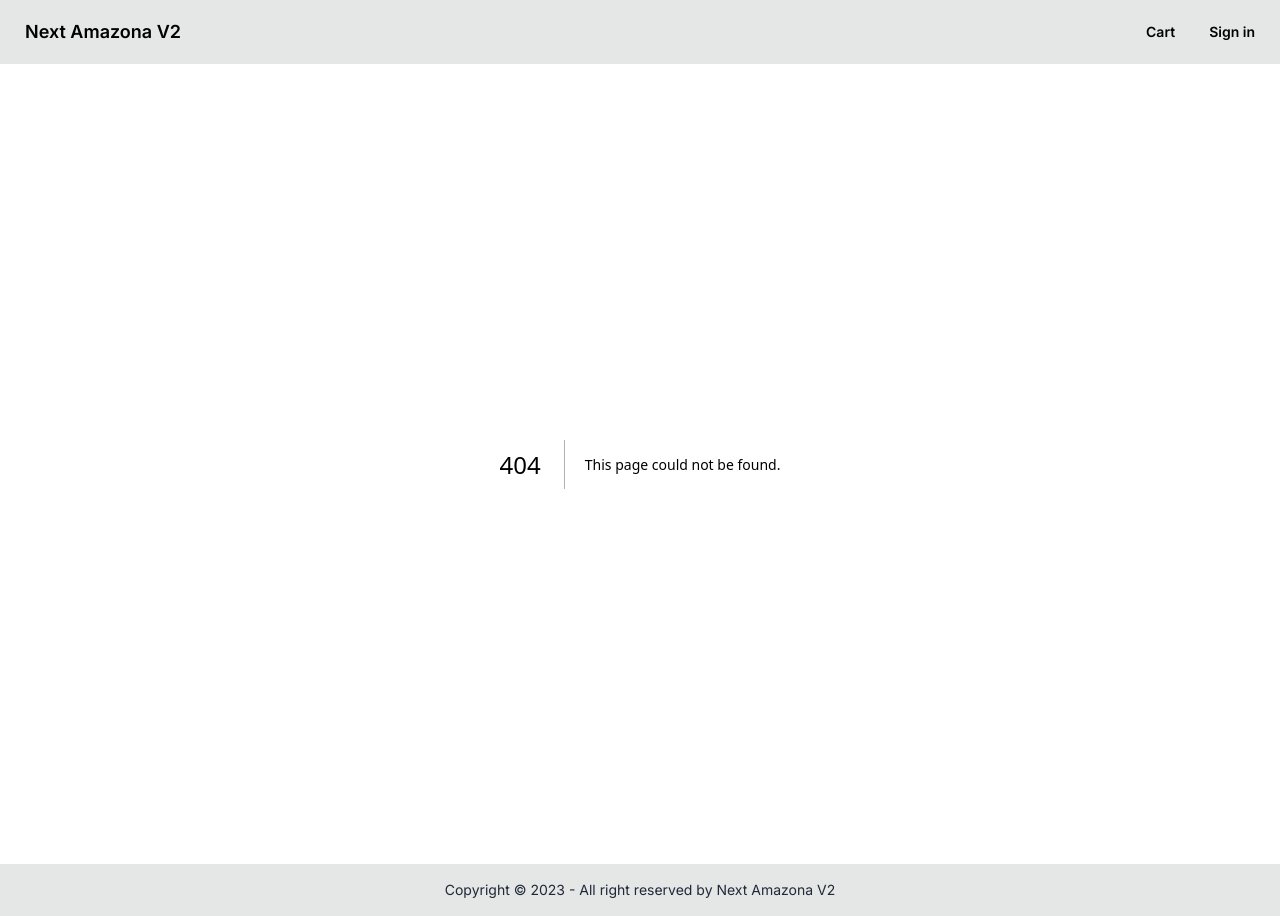
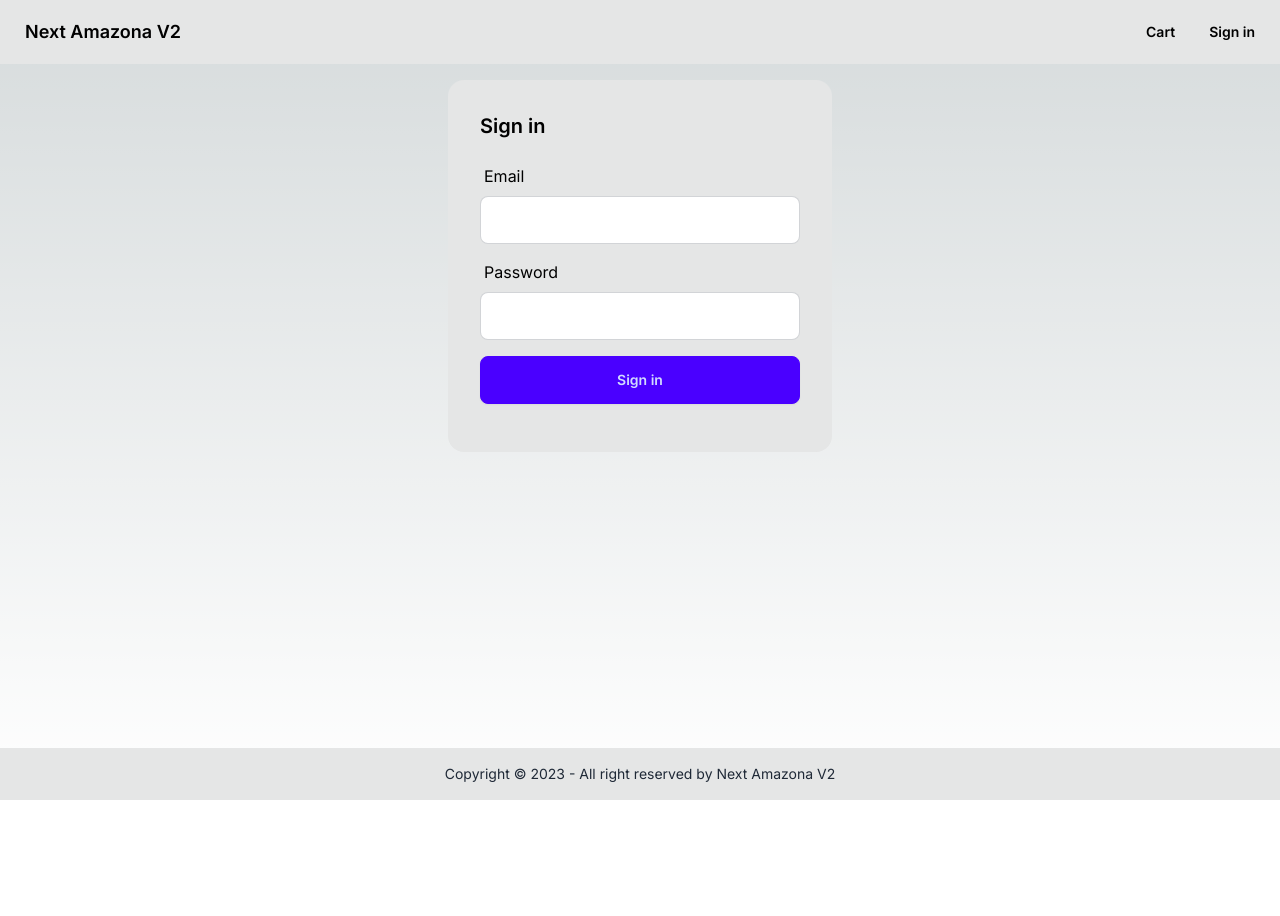
Before and after one commit to abhiyoke/Ecommerce., a Next.js app: page /signin in a window 1280 px wide. Before the commit this address had no page. After the commit the page ends 800 px from the top, so only its background shows below. Built offline with nearby package versions, Linux system fonts and the light colour scheme; no server answers.

Commit message:
Authenticate-User

```diff
--- /dev/null
+++ b/app/(front)/signin/Form.tsx
@@ -0,0 +1,111 @@
+'use client';
+import { signIn, useSession } from 'next-auth/react';
+import { SubmitHandler, useForm } from 'react-hook-form';
+import { useRouter, useSearchParams } from 'next/navigation';
+import { useEffect } from 'react';
+
+type Inputs = {
+  email: string;
+  password: string;
+};
+
+const Form = () => {
+  const { data: session } = useSession();
+
+  const params = useSearchParams();
+  let callbackUrl = params.get('callbackUrl') || '/';
+  const router = useRouter();
+
+  const {
+    register,
+    handleSubmit,
+    formState: { errors, isSubmitting },
+  } = useForm<Inputs>({
+    defaultValues: {
+      email: '',
+      password: '',
+    },
+  });
+
+  useEffect(() => {
+    if (session && session.user) {
+      router.push(callbackUrl);
+    }
+  }, [callbackUrl, params, router, session]);
+
+  const formSubmit: SubmitHandler<Inputs> = async (form) => {
+    const { email, password } = form;
+    signIn('credentials', {
+      email,
+      password,
+    });
+  };
+  return (
+    <div className="max-w-sm  mx-auto card bg-base-300 my-4">
+      <div className="card-body">
+        <h1 className="card-title">Sign in</h1>
+        {params.get('error') && (
+          <div className="alert text-error">
+            {params.get('error') === 'CredentialsSignin'
+              ? 'Invalid email or password'
+              : params.get('error')}
+          </div>
+        )}
+        {params.get('success') && (
+          <div className="alert text-success">{params.get('success')}</div>
+        )}
+        <form onSubmit={handleSubmit(formSubmit)}>
+          <div className="my-2">
+            <label className="label" htmlFor="email">
+              Email
+            </label>
+            <input
+              type="text"
+              id="email"
+              {...register('email', {
+                required: 'Email is required',
+                pattern: {
+                  value: /[a-z0-9]+@[a-z]+\.[a-z]{2,3}/,
+                  message: 'Email is invalid',
+                },
+              })}
+              className="input input-bordered w-full max-w-sm"
+            />
+            {errors.email?.message && (
+              <div className="text-error">{errors.email.message}</div>
+            )}
+          </div>
+          <div className="my-2">
+            <label className="label" htmlFor="password">
+              Password
+            </label>
+            <input
+              type="password"
+              id="password"
+              {...register('password', {
+                required: 'Password is required',
+              })}
+              className="input input-bordered w-full max-w-sm"
+            />
+            {errors.password?.message && (
+              <div className="text-error">{errors.password.message}</div>
+            )}
+          </div>
+          <div className="my-4">
+            <button
+              type="submit"
+              disabled={isSubmitting}
+              className="btn btn-primary w-full"
+            >
+              {isSubmitting && (
+                <span className="loading loading-spinner"></span>
+              )}
+              Sign in
+            </button>
+          </div>
+        </form>
+      </div>
+    </div>
+  );
+};
+export default Form;
--- /dev/null
+++ b/app/(front)/signin/page.tsx
@@ -0,0 +1,10 @@
+import { Metadata } from 'next';
+import Form from './Form';
+
+export const metadata: Metadata = {
+  title: 'Sign in',
+};
+
+export default async function Signin() {
+  return <Form />;
+}
--- /dev/null
+++ b/app/api/auth/[...nextauth]/route.ts
@@ -0,0 +1 @@
+export { GET, POST} from '@/lib/auth'
--- a/app/layout.tsx
+++ b/app/layout.tsx
@@ -2,32 +2,33 @@
 import { Inter } from 'next/font/google';
 import './globals.css';
 import Header from '@/components/header/header';
+import Providers from '@/components/Providers';
 
-const inter = Inter({ subsets: ['latin'] })
+const inter = Inter({ subsets: ['latin'] });
 
 export const metadata: Metadata = {
   title: 'Next Amazona V2',
   description: 'Modern ECommerce Website',
-}
+};
 
 export default function RootLayout({
   children,
 }: {
-  children: React.ReactNode
+  children: React.ReactNode;
 }) {
   return (
     <html lang="en">
       <body className={inter.className}>
+        <Providers>
           <div className="min-h-screen flex flex-col">
             <Header />
             {children}
             <footer className="footer footer-center p-4 bg-base-300 text-base-content">
-                  <p>
-                    Copyright © 2023 - All right reserved by Next Amazona V2
-                  </p>
+              <p>Copyright © 2023 - All right reserved by Next Amazona V2</p>
             </footer>
           </div>
+        </Providers>
       </body>
     </html>
-  )
+  );
 }
--- /dev/null
+++ b/components/Providers.tsx
@@ -0,0 +1,12 @@
+import { SessionProvider } from 'next-auth/react';
+import { auth } from '@/lib/auth';
+
+export default async function Providers({
+  children,
+}: {
+  children: React.ReactNode;
+}) {
+  const session = await auth();
+
+  return <SessionProvider session={session}>{children}</SessionProvider>;
+}
--- a/components/header/Menu.tsx
+++ b/components/header/Menu.tsx
@@ -1,5 +1,6 @@
 'use client';
 import useCartService from '@/lib/hooks/useCartStore';
+import { signIn, signOut, useSession } from 'next-auth/react';
 import Link from 'next/link';
 import { useEffect, useState } from 'react';
 
@@ -10,6 +11,11 @@
     setMounted(true);
   }, []);
 
+  const signoutHandler = () => {
+    signOut({ callbackUrl: '/signin' });
+  };
+
+  const { data: session } = useSession();
   return (
     <div>
       <ul className="flex items-stretch">
@@ -23,11 +29,51 @@
             )}
           </Link>
         </li>
-        <li>
-          <button className="btn btn-ghost rounded-btn" type="button">
-            Sign in
-          </button>
-        </li>
+        {session && session.user ? (
+          <>
+            <li>
+              <div className="dropdown dropdown-bottom dropdown-end">
+                <label tabIndex={0} className="btn btn-ghost rounded-btn">
+                  {session.user.name}
+                  <svg
+                    xmlns="http://www.w3.org/2000/svg"
+                    fill="none"
+                    viewBox="0 0 24 24"
+                    strokeWidth={1.5}
+                    stroke="currentColor"
+                    className="w-6 h-6"
+                  >
+                    <path
+                      strokeLinecap="round"
+                      strokeLinejoin="round"
+                      d="M19.5 8.25l-7.5 7.5-7.5-7.5"
+                    />
+                  </svg>
+                </label>
+                <ul
+                  tabIndex={0}
+                  className="menu dropdown-content z-[1] p-2 shadow bg-base-300 rounded-box w-52 "
+                >
+                  <li>
+                    <button type="button" onClick={signoutHandler}>
+                      Sign out
+                    </button>
+                  </li>
+                </ul>
+              </div>
+            </li>
+          </>
+        ) : (
+          <li>
+            <button
+              className="btn btn-ghost rounded-btn"
+              type="button"
+              onClick={() => signIn()}
+            >
+              Sign in
+            </button>
+          </li>
+        )}
       </ul>
     </div>
   );
--- /dev/null
+++ b/lib/auth.ts
@@ -0,0 +1,86 @@
+import CredentialsProvider from 'next-auth/providers/credentials'
+import dbConnect from './dbConnect'
+import UserModel from './models/UserModel'
+import bcrypt from 'bcryptjs'
+import path from 'path'
+import NextAuth from 'next-auth'
+export const config = {
+    providers: [
+      CredentialsProvider({
+        credentials: {
+          email: {
+            type: 'email',
+          },
+          password: { type: 'password' },
+        },
+        async authorize(credentials) {
+            await dbConnect()
+            if (credentials == null) return null
+
+            const user = await UserModel.findOne({ email: credentials.email })
+
+            if (user) {
+              const isMatch = await bcrypt.compare(
+                credentials.password as string,
+                user.password
+              )
+              if (isMatch) {
+                return user
+              }
+            }
+            return null
+        }
+    })
+],
+pages: {
+    signIn: '/signin',
+    newUser: '/register',
+    error: '/signin',
+  },
+  callbacks: {
+    authorized({ request, auth}: any) {
+        const protectedPaths = [
+            /\/shipping/,
+            /\/payment/,
+            /\/place-order/,
+            /\/profile/,
+            /\/order\/(.*)/,
+            /\/admin/,
+        ]
+        const {pathname} = request.nextUrl
+        if (protectedPaths.some((p) => p.test(pathname))) return !!auth
+        return true
+    },
+    async jwt({ user, trigger, session, token }: any) {
+        if (user) {
+          token.user = {
+            _id: user._id,
+            email: user.email,
+            name: user.name,
+            isAdmin: user.isAdmin,
+          }
+        }
+        if (trigger === 'update' && session) {
+          token.user = {
+            ...token.user,
+            email: session.user.email,
+            name: session.user.name,
+          }
+        }
+        return token
+      },
+      session: async ({ session, token }: any) => {
+        if (token) {
+          session.user = token.user
+        }
+        return session
+      },
+  },
+}
+
+export const {
+    handlers: { GET, POST },
+    auth,
+    signIn,
+    signOut,
+  } = NextAuth(config)
--- a/package.json
+++ b/package.json
@@ -12,13 +12,15 @@
     "bcryptjs": "^2.4.3",
     "mongoose": "^8.1.1",
     "next": "14.1.0",
+    "next-auth": "^5.0.0-beta.5",
     "react": "^18",
     "react-dom": "^18",
+    "react-hook-form": "^7.50.0",
     "zustand": "^4.5.0"
   },
   "devDependencies": {
     "@types/bcryptjs": "^2.4.6",
-    "@types/node": "^20",
+    "@types/node": "^20.11.16",
     "@types/react": "^18",
     "@types/react-dom": "^18",
     "autoprefixer": "^10.0.1",
```
Also changed, not shown: middleware.ts (added, +15 -0 lines), 1 other file (tests, documents, lock files or other folders). Lines whose indentation alone changed are shown as unchanged.
